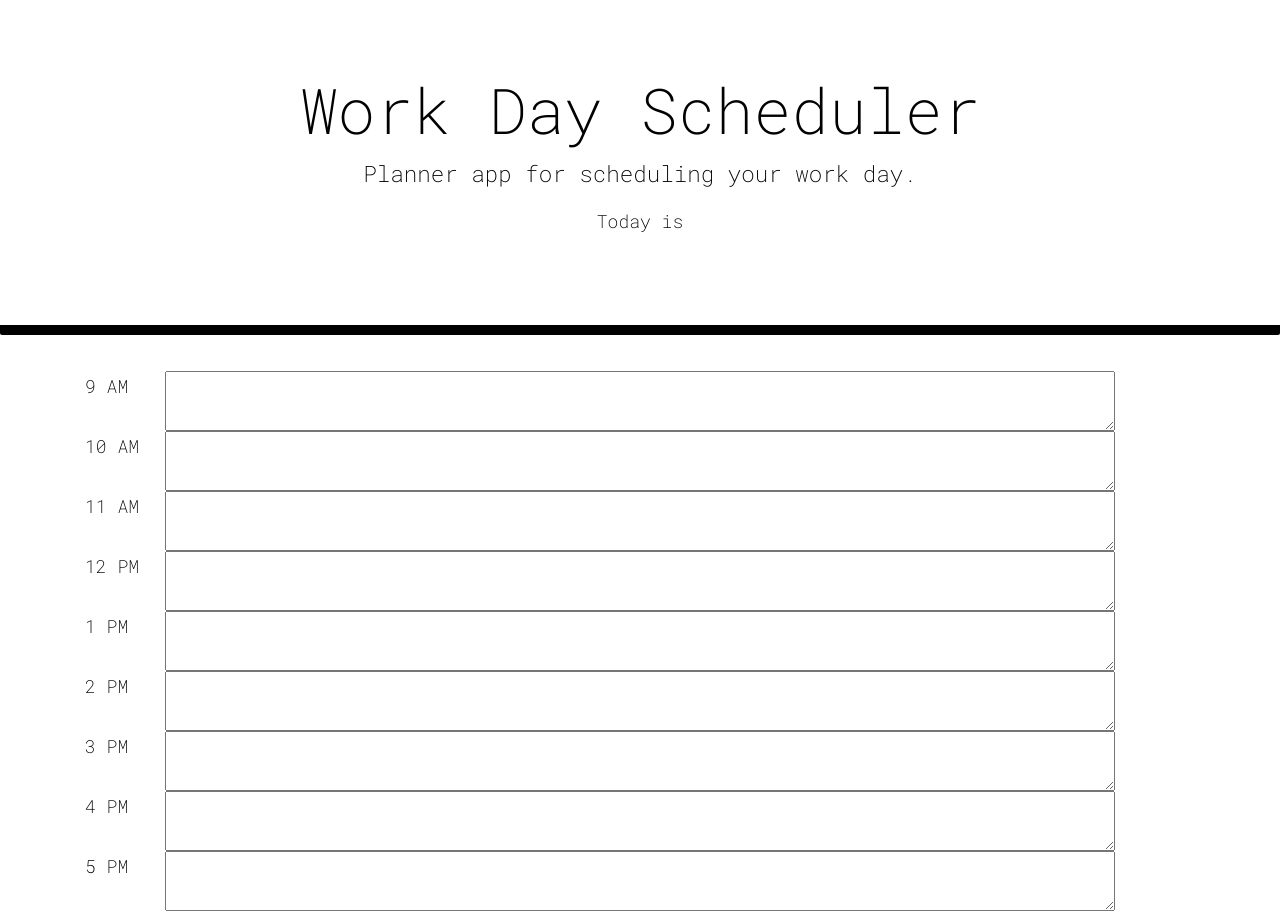
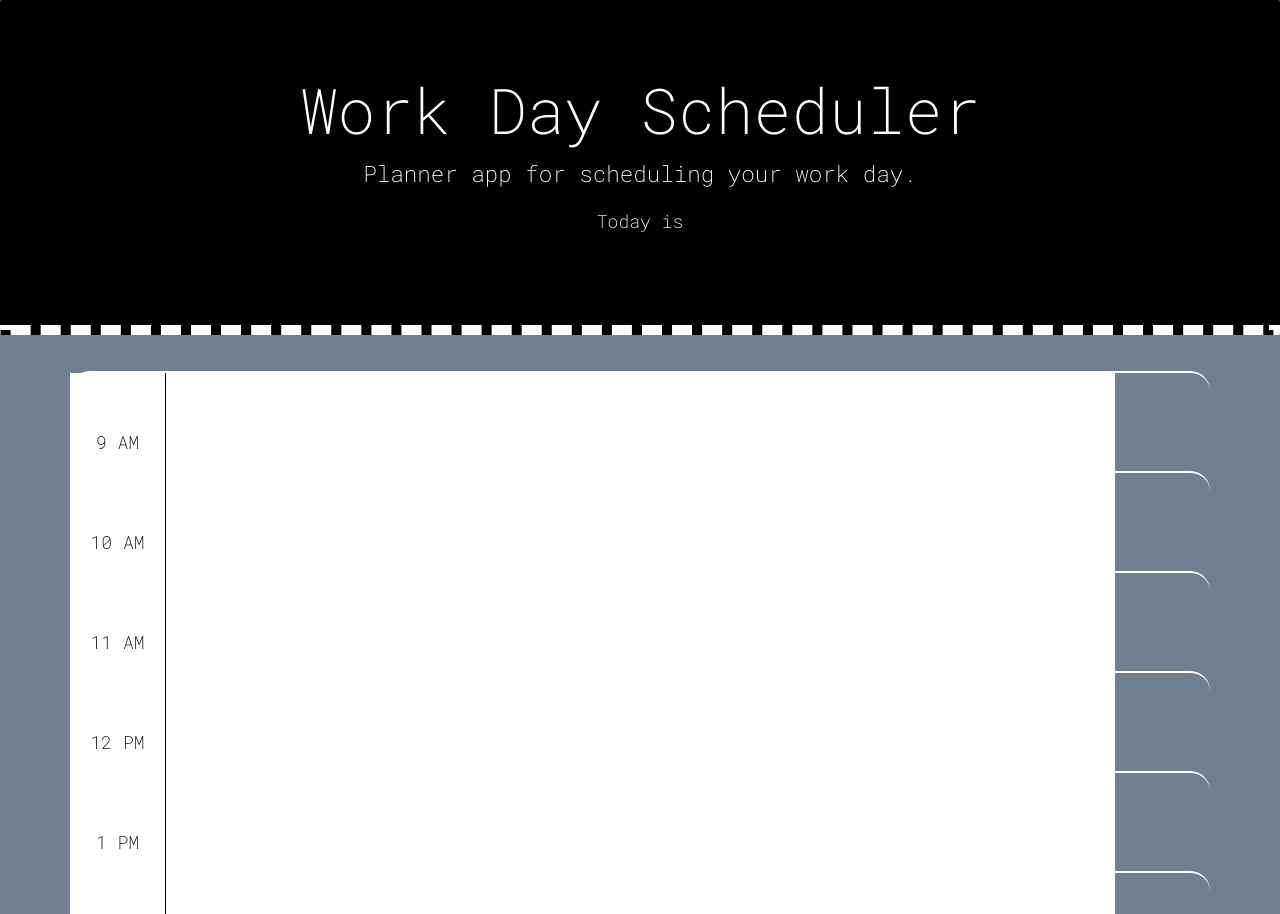
Before and after one commit to nettodev360/WorkDaySchedulerChallenge, a plain HTML site: page index.html in a window 1280 px wide. Shown: the top 914 px of the page. Drawn offline with nearby package versions, Linux system fonts and the light colour scheme.

Commit message:
added reset css, bootstrap styling and styles.css updated.

```diff
--- a/assets/css/styles.css
+++ b/assets/css/styles.css
@@ -1,15 +1,21 @@
+/* Css styling derived from MDN: https://developer.mozilla.org/en-US/docs/Web/CSS */
+
 *{
     font-family: 'Roboto Mono', monospace;
     font-size: 18px;
     line-height: 1.5;
 }
 
+body {
+    background-color: slategrey;
+}
+
 .jumbotron {
     text-align: center;
-    background-color: white;
-    color: black;
+    background-color: black;
+    color: white;
     border-radius: 2px;
-    border-bottom: 10px solid black;
+    border-bottom: 10px dashed white;
 }
 
 .hour {
@@ -21,3 +27,22 @@
 .agenda {
     white-space: wrap;
 }
+
+.time-block {
+    text-align: center;
+    border-radius: 20px;
+}
+
+textarea {
+    background: white;
+    border: none;
+    color: black;
+    border-left: 1px solid;
+    padding: 15px;
+}
+
+.row {
+    white-space: pre-wrap;
+    height: 100px;
+    border-top: 2px solid white;
+}
```
